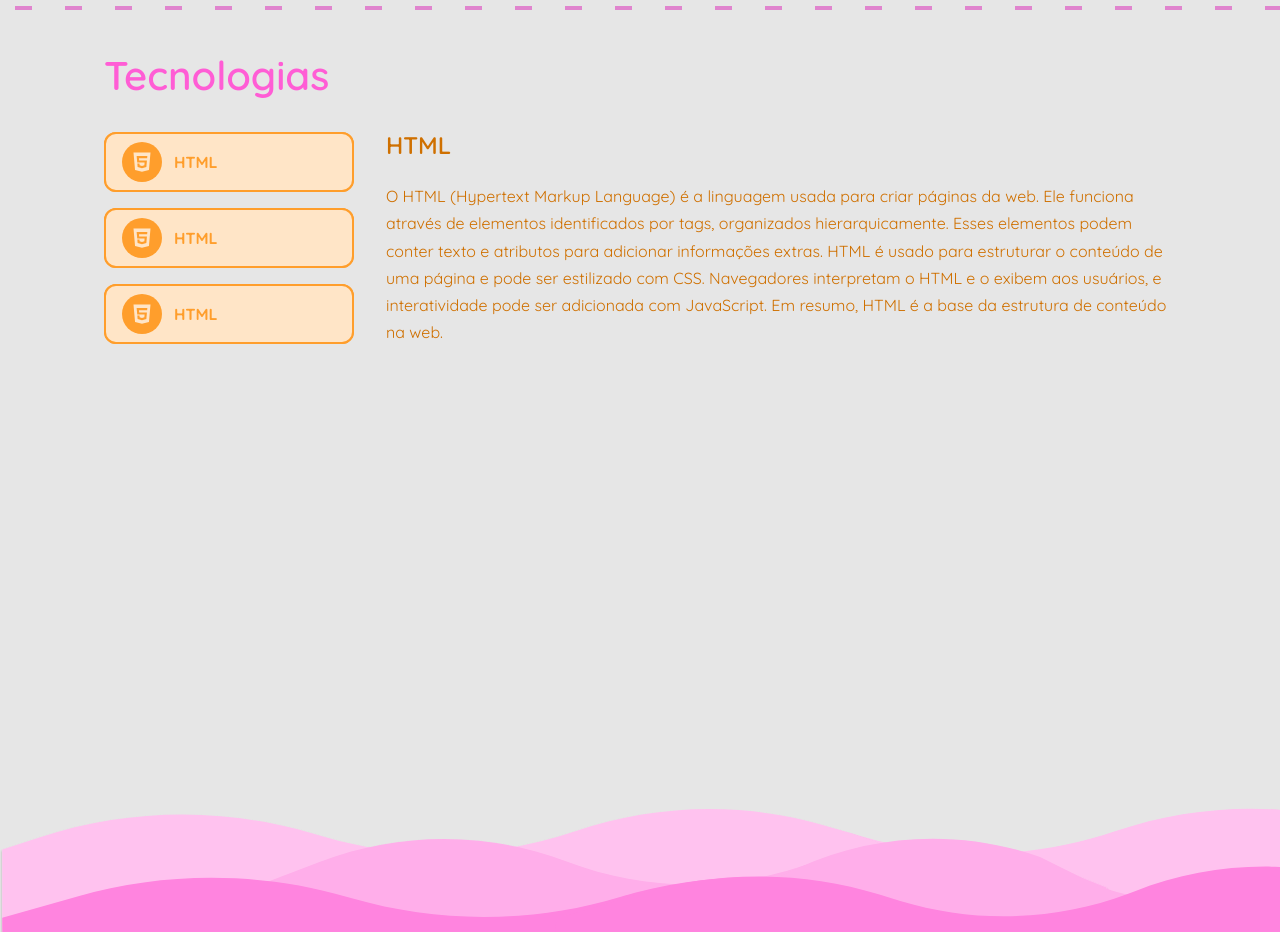
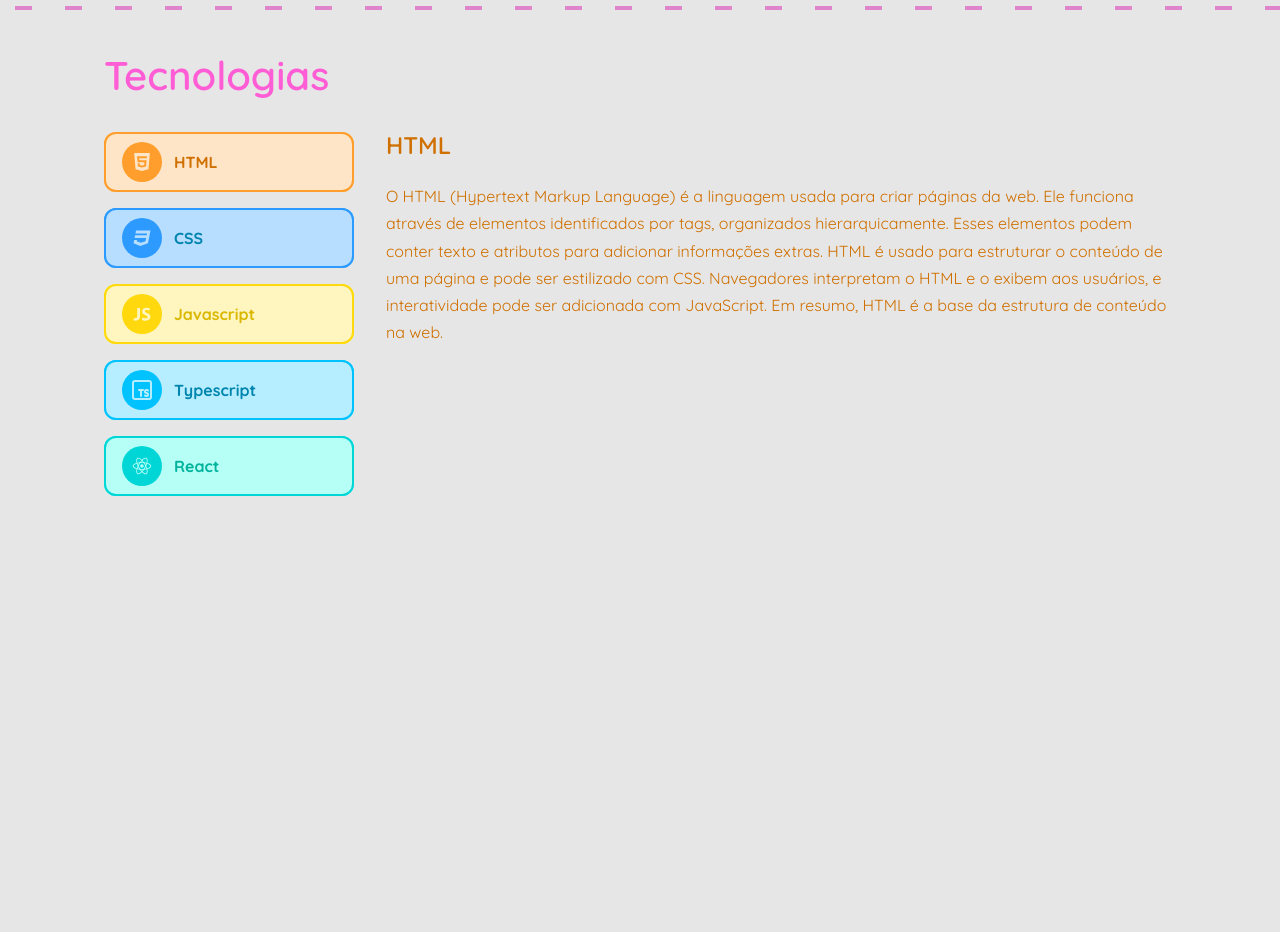
Before and after one commit to Beatriz-Heydman/candyfolio, a React (Vite) app: page / in a window 1280 px wide. Shown: the part 1900-2832 px from the top of the page. Built offline with nearby package versions, Linux system fonts and the light colour scheme; a web font is replaced by a local one.

Commit message:
feat: card tech language map

```diff
--- a/src/components/card-tech/index.tsx
+++ b/src/components/card-tech/index.tsx
@@ -1,39 +1,31 @@
 import { Typography } from "../typography";
 import { StyledCardTechLanguage } from "./styles";
-// import {
-// DiJavascript1,
-//   DiReact,
-// DiHtml5,
-//   DiCss3Full,
-// } from "react-icons/di";
-import { DiHtml5 } from "react-icons/di";
+import { CardLanguagesTech } from "./types";
 
-export function CardTechLanguage() {
-  const skills = [
-    "Habilidade 1",
-    "Habilidade 2",
-    "Habilidade 3",
-    "Habilidade 4",
-    "Habilidade 5",
-  ];
-
+export function CardTechLanguage({
+  name,
+  backgroundColor,
+  borderColor,
+  color,
+  icon,
+  skills,
+}: CardLanguagesTech) {
   return (
     <StyledCardTechLanguage
-      backgroundColor="var(--orange-100)"
-      borderColor="var(--orange-200)"
+      backgroundColor={backgroundColor}
+      borderColor={borderColor}
+      color={color}
     >
       <div className="card_language_tech">
-        <div className="ball_language_icon">
-          <DiHtml5 />
-        </div>
-        <Typography color="var(--orange-200)" fontWheight="bolder">
-          HTML
+        <div className="ball_language_icon">{icon}</div>
+        <Typography fontWheight="bolder" color={color}>
+          {name}
         </Typography>
       </div>
 
       <div className="card_skills">
         <div className="skills_content">
-          <Typography color="var(--orange-300)" fontWheight="600" size="1.2rem">
+          <Typography color={color} fontWheight="600" size="1.2rem">
             Habilidades
           </Typography>
           <ul style={{ color: "var(--orange-300)" }}>
@@ -48,10 +40,3 @@
     </StyledCardTechLanguage>
   );
 }
-
-{
-  /* <BiLogoTypescript />
-  <DiCss3Full />
-  <DiJavascript1 />
-  <DiReact /> */
-}
--- a/src/components/card-tech/styles.ts
+++ b/src/components/card-tech/styles.ts
@@ -16,9 +16,10 @@
     width: 100%;
     height: 60px;
     border-radius: 0.75rem;
-    background: var(--orange-100);
-    border: 2px solid var(--orange-200);
-    color: black;
+    background-color: ${({ backgroundColor = "" }) => backgroundColor};
+    border: 2px solid;
+    border-color: ${({ borderColor = "" }) => borderColor};
+    color: ${({ color = "" }) => color};
     display: flex;
     align-items: center;
     justify-content: flex-start;
@@ -32,12 +33,12 @@
     width: 40px;
     height: 40px;
     border-radius: 50%;
-    background-color: var(--orange-200);
-    color: var(--orange-100);
+    color: ${({ backgroundColor = "" }) => backgroundColor};
     font-size: 1.5rem;
     display: flex;
     align-items: center;
     justify-content: center;
+    background-color: ${({ borderColor = "" }) => borderColor};
   }
 
   .card_skills {
@@ -47,17 +48,20 @@
     border-radius: 0.75rem;
     z-index: -1;
     transition: all cubic-bezier(0.25, 1.5, 0.25, 1) 0.5s;
-    border: 2px solid var(--orange-200);
-    background: #fff4e9;
+    border: 2px solid;
+    border-color: ${({ borderColor = "" }) => borderColor};
+    background-color: ${({ backgroundColor = "" }) => backgroundColor}66;
     flex-direction: column;
     justify-content: flex-end;
     align-items: center;
     overflow: hidden;
+    filter: brightness(1.15);
 
     li {
       opacity: 0;
       scale: 0.5;
       transition: all cubic-bezier(0.25, 1.5, 0.25, 1) 500ms;
+      color: ${({ color = "" }) => color};
     }
   }
 
--- a/src/components/section-projects/index.tsx
+++ b/src/components/section-projects/index.tsx
@@ -9,10 +9,10 @@
 
 //Constants
 import { PROJECTS } from "../../constants/projects";
-import { LANGUAGES_TECH } from "../../constants/languages-tech";
+import { BALLS_LANGUAGES_TECH } from "../../constants/ball-languages-tech";
 
 export function SectionProjects() {
-  console.log(LANGUAGES_TECH);
+  console.log(BALLS_LANGUAGES_TECH);
 
   return (
     <StyledSectionProjects id="section_projects">
@@ -55,7 +55,7 @@
               gap="1rem"
               className="balls_tech_container"
             >
-              {LANGUAGES_TECH.map((languageTech, index) => (
+              {BALLS_LANGUAGES_TECH.map((languageTech, index) => (
                 <BallLanguageTech
                   key={index}
                   className="ball_tech"
--- a/src/components/section-tech-language/index.tsx
+++ b/src/components/section-tech-language/index.tsx
@@ -1,3 +1,4 @@
+import { CARDS_LANGUAGES_TECH } from "../../constants/card-languages-tech";
 import { CardTechLanguage } from "../card-tech";
 import { CardTechDescription } from "../card-tech-description";
 import { Flex } from "../flex";
@@ -5,67 +6,6 @@
 import { StyledSectionTechLanguage } from "./styles";
 
 export function SectionTechLanguage() {
-  const languagesTech = [
-    {
-      id: 1,
-      name: "HTML",
-      color: "var(--orange-300)",
-      background: "var(--orange-100)",
-      borderColor: "var(--orange-200)",
-      icon: <div> Icon 1 </div>,
-      skills: ["HTML 5", "Semântica"],
-    },
-    {
-      id: 2,
-      name: "CSS",
-      color: "var(--blue-300)",
-      background: "var(--blue-150)",
-      borderColor: "var(--blue-250)",
-      icon: <div> Icon 2 </div>,
-      skills: ["Seletores", "Flex box", "Animações", "Media Queries"],
-    },
-    {
-      id: 3,
-      name: "Javascript",
-      color: "var(--yellow-300)",
-      background: "var(--yellow-100)",
-      borderColor: "var(--yellow-200)",
-      icon: <div> Icon 2 </div>,
-      skills: [
-        "Loopings",
-        "Requisições API",
-        "Axios",
-        "DOM",
-        "Javascript assincrono",
-      ],
-    },
-    {
-      id: 4,
-      name: "Typescript",
-      color: "var(--blue-300)",
-      background: "var(--blue-100)",
-      borderColor: "var(--blue-200)",
-      icon: <div> Icon 2 </div>,
-      skills: ["Literal Types", "Union Types", "Primitive Types"],
-    },
-    {
-      id: 5,
-      name: "React",
-      color: "var(--sea-green-300)",
-      background: "var(--sea-green-100)",
-      borderColor: "var(--sea-green-200)",
-      icon: <div> Icon 2 </div>,
-      skills: [
-        "Hooks",
-        "Components",
-        "Props",
-        "Styled Components",
-        "Context API",
-      ],
-    },
-  ];
-  console.log(languagesTech);
-
   return (
     <StyledSectionTechLanguage id="section_tech_language">
       <Typography size="2.5rem" fontWheight="600" color="var(--pink-600)">
@@ -78,9 +18,17 @@
         style={{ width: "100%" }}
       >
         <Flex direction="column" gap="1rem">
-          <CardTechLanguage />
-          <CardTechLanguage />
-          <CardTechLanguage />
+          {CARDS_LANGUAGES_TECH.map((CARD_LANGUAGE_TECH, id) => (
+            <CardTechLanguage
+              key={id}
+              name={CARD_LANGUAGE_TECH.name}
+              icon={CARD_LANGUAGE_TECH.icon}
+              skills={CARD_LANGUAGE_TECH.skills}
+              backgroundColor={CARD_LANGUAGE_TECH.backgroundColor}
+              borderColor={CARD_LANGUAGE_TECH.borderColor}
+              color={CARD_LANGUAGE_TECH.color}
+            />
+          ))}
         </Flex>
 
         <CardTechDescription />
@@ -88,10 +36,3 @@
     </StyledSectionTechLanguage>
   );
 }
-
-{
-  /* <BiLogoTypescript />
-<DiCss3Full />
-<DiJavascript1 />
-<DiReact /> */
-}
--- a/src/constants/languages-tech.ts
+++ b/src/constants/ball-languages-tech.ts
@@ -1,4 +1,4 @@
-export const LANGUAGES_TECH = [
+export const BALLS_LANGUAGES_TECH = [
   {
     id: 1,
     languageTech: "HTML",
--- /dev/null
+++ b/src/constants/card-languages-tech.tsx
@@ -0,0 +1,63 @@
+import { DiJavascript1, DiReact, DiCss3Full } from "react-icons/di";
+import { BiLogoHtml5 } from "react-icons/bi";
+import { TbBrandTypescript } from "react-icons/tb";
+
+export const CARDS_LANGUAGES_TECH = [
+  {
+    id: 1,
+    name: "HTML",
+    color: "var(--orange-300)",
+    backgroundColor: "#FFE5C7",
+    borderColor: "var(--orange-200)",
+    icon: <BiLogoHtml5 />,
+    skills: ["HTML 5", "Semântica"],
+  },
+  {
+    id: 2,
+    name: "CSS",
+    color: "var(--blue-300)",
+    backgroundColor: "#B7DDFF",
+    borderColor: "var(--blue-250)",
+    icon: <DiCss3Full />,
+    skills: ["Seletores", "Flex box", "Animações", "Media Queries"],
+  },
+  {
+    id: 3,
+    name: "Javascript",
+    color: "var(--yellow-300)",
+    backgroundColor: "#FFF5BF",
+    borderColor: "var(--yellow-200)",
+    icon: <DiJavascript1 />,
+    skills: [
+      "Loopings",
+      "Requisições API",
+      "Axios",
+      "DOM",
+      "Javascript assincrono",
+    ],
+  },
+  {
+    id: 4,
+    name: "Typescript",
+    color: "var(--blue-300)",
+    backgroundColor: "#B6EEFF",
+    borderColor: "var(--blue-200)",
+    icon: <TbBrandTypescript />,
+    skills: ["Literal Types", "Union Types", "Primitive Types"],
+  },
+  {
+    id: 5,
+    name: "React",
+    color: "var(--sea-green-300)",
+    backgroundColor: "#B6FFF6",
+    borderColor: "var(--sea-green-200)",
+    icon: <DiReact />,
+    skills: [
+      "Hooks",
+      "Components",
+      "Props",
+      "Styled Components",
+      "Context API",
+    ],
+  },
+];
```
Also changed, not shown: src/components/card-tech/types.ts (+12 -0 lines).
